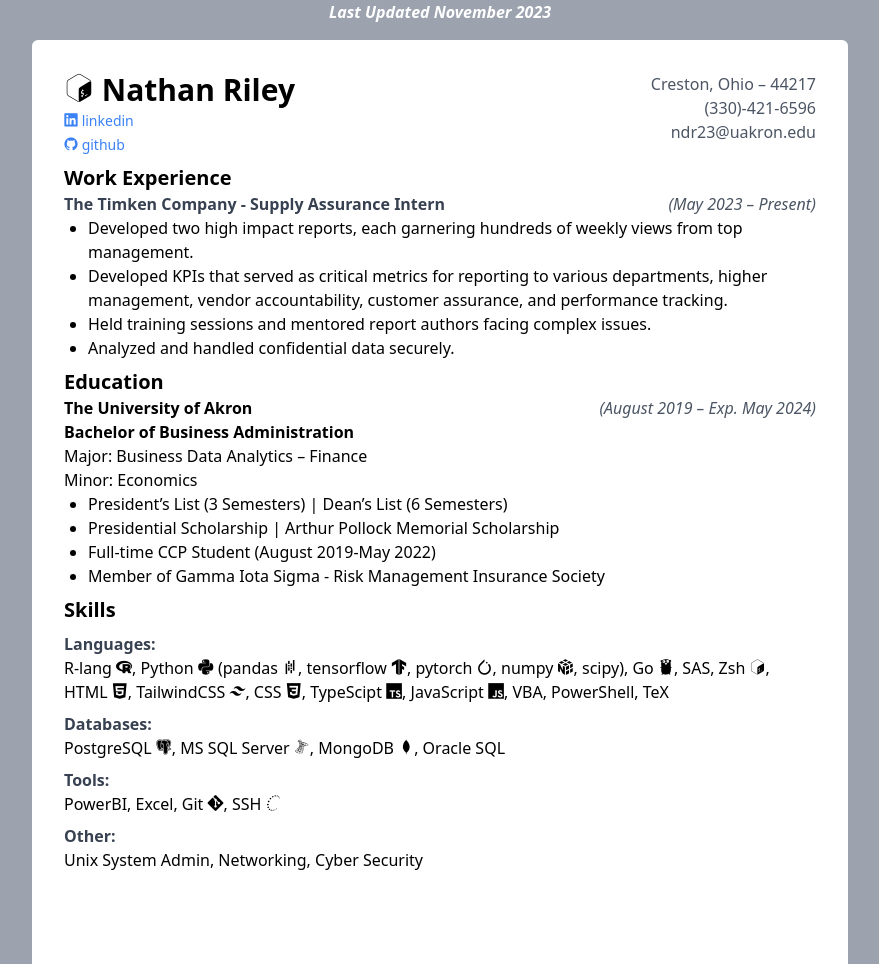
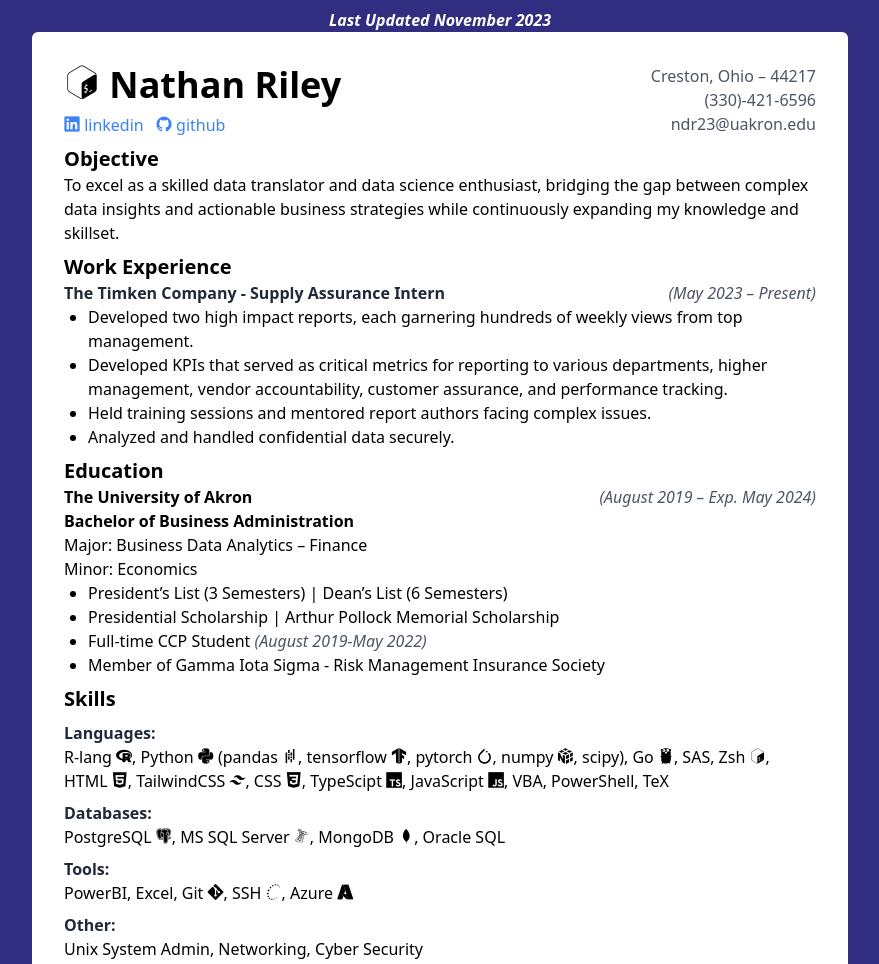
Before and after one commit to mads040205/Resume, a plain HTML site: page index.html in a window 1280 px wide. Shown: the top 964 px of the page, without its empty margins (200-1079 px from the left). Drawn offline with nearby package versions, Linux system fonts and the light colour scheme.

Commit message:
Add readme.md, format links for printing, refine details

```diff
--- a/index.html
+++ b/index.html
@@ -26,50 +26,49 @@
 
   </head>
 
-  <header class="text-white font-semibold italic print:hidden">
+  <header class="text-white font-semibold italic print:hidden mt-2">
     Last Updated November 2023
   </header>
 
-  <body class="grid min-h-screen place-items-center bg-gray-400 print:min-h-0">
+  <body class="grid min-h-screen place-items-center bg-indigo-900 print:min-h-0">
 
     <main>
 
-      <div class="m-4 h-[11in] w-[8.5in] overflow-hidden rounded-md bg-white p-8 print:p-2">
+      <div class="h-[11in] w-[8.5in] overflow-hidden rounded-md bg-white p-8 print:p-2">
 
         <div class="flex justify-between">
 
           <div>
 
-            <h1 class="text-3xl font-semibold">
+            <h1 class="print:text-3xl text-4xl print:mb-0.5 mb-2 font-bold">
 
               <a
                 href="https://neveee.com"
-                class="hover:underline"
+                class="hover:underline nolink"
                 target="_blank">
                 <i class="devicon-bash-plain"></i>
                 Nathan Riley
               </a>
             </h1>
 
-            <div class="text-left justify-between">
-              <p>
+            <div class="text-left">
+              <div class="print:flex print:flex-col">
                 <a
                   href="https://linkedin.com/in/nathan-d-r"
-                  class="text-blue-500 hover:underline print:text-gray-600 text-sm"
+                  class="text-blue-500 hover:underline print:text-gray-600 mr-2 print:text-sm"
                   target="_blank">
                   <i class="devicon-linkedin-plain"></i>
                   linkedin
                 </a>
-              </p>
-              <p>
+
                 <a
                   href="https://github.com/nathan-d-r"
-                  class="text-blue-500 hover:underline print:text-gray-600 text-sm"
+                  class="text-blue-500 hover:underline print:text-gray-600 print:text-sm"
                   target="_blank">
                   <i class="devicon-github-original"></i>
                   github
                 </a>
-              </p>
+              </div>
             </div>
           </div>
           <div class="text-right">
@@ -79,25 +78,30 @@
             <p class="text-gray-600">(330)-421-6596</p>
 
             <p class="text-gray-600">
-              <a href="mailto:ndr23@uakron.edu">ndr23@uakron.edu</a>
+              <a href="mailto:ndr23@uakron.edu" class="nolink">
+                ndr23@uakron.edu
+              </a>
+
             </p>
+
           </div>
 
-      </div>
+        </div>
+        <h2 class="text-xl font-semibold mt-2">Objective</h2>
+
+        <div>
+          To excel as a skilled data translator and data science enthusiast, bridging the gap between complex data insights and actionable business strategies while continuously expanding my knowledge and skillset.
+        </div>
 
         <h2 class="text-xl font-semibold mt-2">Work Experience</h2>
 
-        <div class>
+        <div>
 
           <div class="flex justify-between">
 
-            <div>
-
-              <p class="text-gray-700 font-semibold">
-                The Timken Company - Supply Assurance Intern
-              </p>
-
-            </div>
+            <p class="text-gray-800 font-semibold">
+              The Timken Company - Supply Assurance Intern
+            </p>
 
             <p class="text-gray-600 italic">(May 2023 – Present)</p>
 
@@ -125,9 +129,10 @@
           </ul>
         </div>
 
+        <!-- Education -->
         <h2 class="text-xl font-semibold mt-2">Education</h2>
 
-        <div class="">
+        <div>
 
           <div class="flex justify-between">
 
@@ -154,7 +159,7 @@
               Presidential Scholarship | Arthur Pollock Memorial Scholarship
             </li>
 
-            <li>Full-time CCP Student (August 2019-May 2022)</li>
+            <li>Full-time CCP Student <span class="italic text-gray-600">(August 2019-May 2022)</span></li>
 
             <li>Member of Gamma Iota Sigma - Risk Management Insurance Society</li>
 
@@ -166,8 +171,10 @@
 
         <div class="mt-2">
 
-          <p class="text-gray-700 font-semibold">Languages:</p>
+          <!-- Programming/(Other) Languages-->
+          <p class="text-gray-800 font-semibold">Languages:</p>
 
+          <!-- Get devicons from https://devicon.dev/ -->
           <p>
             R-lang <i class="devicon-r-original"></i>,
             Python <i class="devicon-python-plain"></i>
@@ -191,7 +198,8 @@
 
         <div class="mt-2">
 
-          <p class="text-gray-700 font-semibold">Databases:</p>
+          <!-- Databases -->
+          <p class="text-gray-800 font-semibold">Databases:</p>
 
           <p>
             PostgreSQL <i class="devicon-postgresql-plain"></i>,
@@ -204,18 +212,20 @@
 
         <div class="mt-2">
 
-        <p class="text-gray-700 font-semibold">Tools:</p>
+        <p class="text-gray-800 font-semibold">Tools:</p>
 
         <p>PowerBI, Excel,
             Git <i class="devicon-git-plain"></i>,
-            SSH <i class="devicon-ssh-original"></i>
+            SSH <i class="devicon-ssh-original"></i>,
+            Azure <i class="devicon-azure-plain"></i>
         </p>
 
       </div>
 
         <div class="mt-2">
 
-          <p class="text-gray-700 font-semibold">Other:</p>
+          <!-- Other Skills -->
+          <p class="text-gray-800 font-semibold">Other:</p>
 
           <p>Unix System Admin, Networking, Cyber Security</p>
 
@@ -234,7 +244,7 @@
 
   </body>
 
-  <footer class="text-white font-semibold italic print:hidden">
+  <footer class="text-white font-semibold italic print:hidden mb-2">
     Proudly created with TailwindCSS
   </footer>
 
--- a/src/input.css
+++ b/src/input.css
@@ -3,7 +3,7 @@
 @tailwind utilities;
 
 @media print {
-  a[href]:not(h1 a[href]):after {
+  a[href]:not(.nolink):after {
     content: " (" attr(href) ")";
   }
 }
```
Also changed, not shown: README.md (added), output.css, 2 other files.
